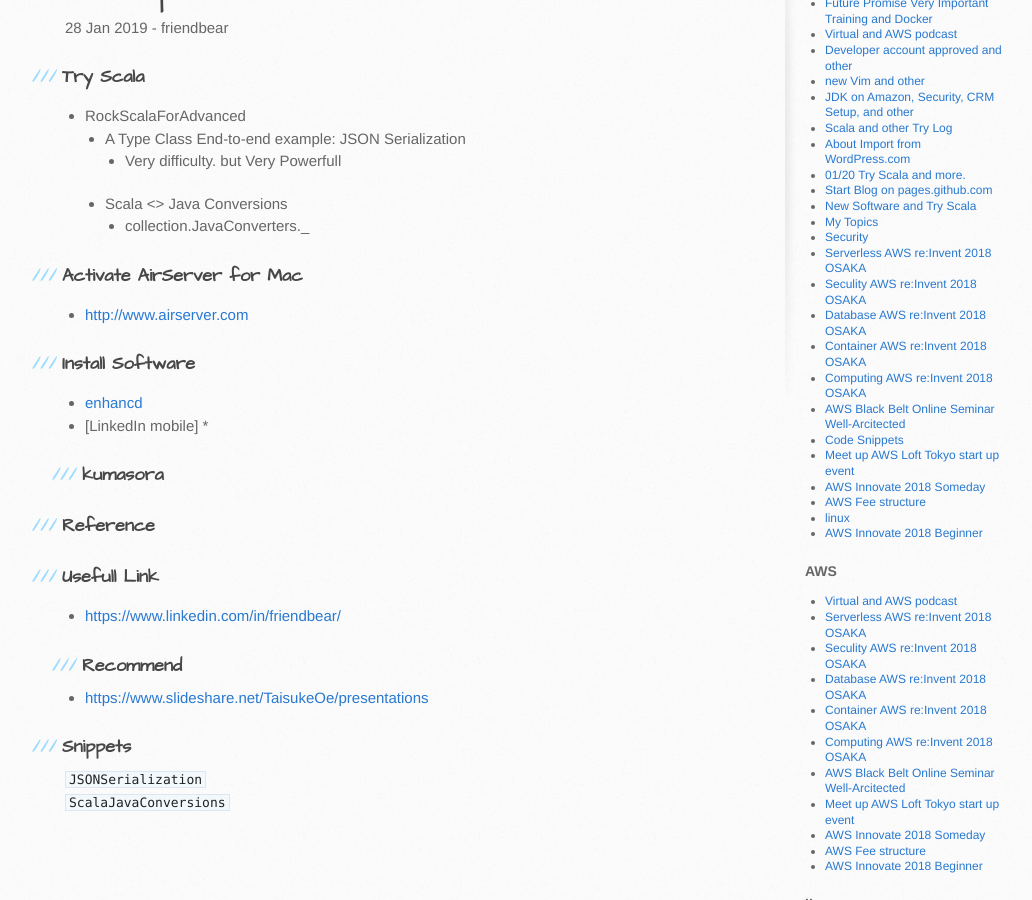
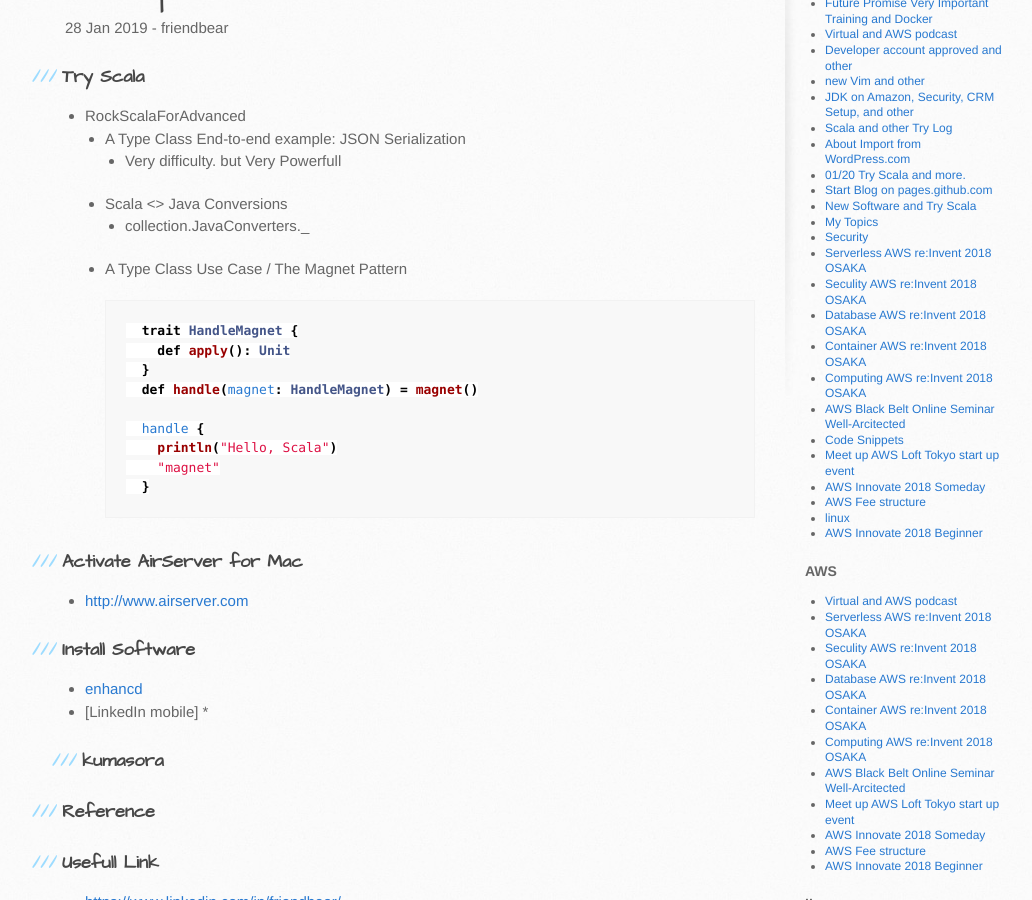
Before and after one commit to friendbear/friendbear.github.io.2021-10-19, a Jekyll site: the page built from _posts/2019-01-28-friendbear.md, in a window 1280 px wide and 900 px high, scrolled down 364 px. Shown: the whole window, without its empty margins (105-1137 px from the left). Built offline with Jekyll 4.4.1, drawn with Linux system fonts in a browser that asks for light colours; comment, search, counter and statistics services are not loaded; part of the change alters nothing that is shown.

Commit message:
MagnetPattern

````diff
--- a/_posts/2019-01-28-friendbear.md
+++ b/_posts/2019-01-28-friendbear.md
@@ -13,7 +13,19 @@ tags: [lang-scala, other]
     - Very difficulty. but Very Powerfull
   - Scala <> Java Conversions
     - collection.JavaConverters._
+  - A Type Class Use Case / The Magnet Pattern
 
+    ```scala
+      trait HandleMagnet {
+        def apply(): Unit
+      }
+      def handle(magnet: HandleMagnet) = magnet()
+
+      handle {
+        println("Hello, Scala")
+        "magnet"
+      }
+    ```
 
 ### Activate AirServer for Mac
 * <http://www.airserver.com>
@@ -240,12 +252,143 @@ def ScalaJavaConversions(args: String*) = {
 </code>
 </pre>
 <details>
-<summary>-</summary>
+<summary><code>A Type Class Use Case / The Magnet Pattern</code></summary>
 <pre>
 <code>
 #!/usr/bin/env amm
 
+import scala.concurrent.Future
+import scala.concurrent.ExecutionContext.Implicits.global
 @main
+def MagnetPattern(args: String*) = {
+  // MagnetPattern is method overloading
+  class P2PRequest
+  class P2PResponse
+  class Serializer[T]
+  trait Actor {
+    def receive(statusCode: Int): Int
+    def receive(request: P2PRequest): Int
+    def receive(response: P2PResponse): Int
+    def receive[T : Serializer](message: T): Int
+    def receive[T : Serializer](message: T, statusCode: Int): Int
+    def receive(future: Future[P2PRequest])
+    // def receive(future: Future[P2PResponse]): Int => Generics type compile error
+    // lots of overloads
+  }
+
+  /* Troubles
+    1 - type erasure
+    2 - lifting doesn't work for all overloads
+
+      val receiveFV = receive _ // ?!
+
+    3 - code duplication
+    4 - type interrence and default args
+
+      actor.receive(?!)
+   */
+
+  // Magnet Pattern (Type Parameter) 🔴
+  trait MessageMagnet[Result] {
+    def apply(): Result
+  }
+
+  def receive[R](magnet: MessageMagnet[R]): R = magnet.apply()
+
+  implicit class FromP2PRequest(request: P2PRequest) extends MessageMagnet[Int] {
+    def apply(): Int = {
+      // logic for handling a P2P request
+      println("Handling P2P request")
+      42
+    }
+  }
+  implicit class FromP2PResponse(response: P2PResponse) extends MessageMagnet[Int] {
+    def apply(): Int = {
+      // logic for handling a P2P response
+      println("Handling P2P response")
+      24
+    }
+  }
+  // call a Magnet Pattern
+  val test1 = {
+    receive(new P2PRequest)
+    receive(new P2PResponse)
+  }
+
+  // 1 - no more type erasure problems!
+  implicit class FromResponseFuture(future: Future[P2PResponse]) extends MessageMagnet[Int] {
+    def apply(): Int = 2
+  }
+  implicit class FromRequestFuture(future: Future[P2PRequest]) extends MessageMagnet[Int] {
+    def apply(): Int = 3
+  }
+
+  val test2 = {
+    println(receive(Future(new P2PRequest)))
+    println(receive(Future(new P2PResponse)))
+  }
+
+  // 2 - lifting works
+  trait MathLib {
+    def add1(x: Int) = x + 1
+    def add1(x: String) = x.toInt + 1
+  }
+  // "magnetize"
+  trait AddMagnet {
+    def apply(): Int // concrete not Type Parameter 🔴
+  }
+  def add1(magnet: AddMagnet): Int = magnet()
+
+  implicit class AddInt(x: Int) extends AddMagnet {
+    override def apply(): Int = x + 1
+  }
+  implicit class AddString(s: String) extends AddMagnet {
+    override def apply(): Int = s.toInt + 1
+  }
+
+  val test3 = {
+    val addFV = add1 _
+    println(addFV(1))
+    println(addFV("3"))
+    val receiveFV = receive _ // => MessageMagnet[Noting]
+  }
+
+  /*
+    Drawbacks
+    1 - verbose
+    2 - harder to read
+    3 - you can't name or place default arguments
+    4 - call by name  doesn't work correctly
+    (exercise: prove it!) (hint; side effects
+   */
+  class Hander {
+    def handle(s: => String): Unit = {
+      println(s)
+      println(s)
+    }
+  }
+  trait HandleMagnet {
+    def apply(): Unit
+  }
+  def handle(magnet: HandleMagnet) = magnet()
+
+  implicit class StringHandle(s: => String) extends HandleMagnet {
+    override def apply(): Unit = {
+      println(s)
+      println(s)
+    }
+  }
+
+  def sideEffectMethod(): String = {
+    println("Hello Scala")
+    "hahaha"
+  }
+  handle(sideEffectMethod()) // =>
+  handle {
+    println("Hello, Scala")
+    "magnet"
+  }
+}
 </code>
 </pre>
 </details>
````
